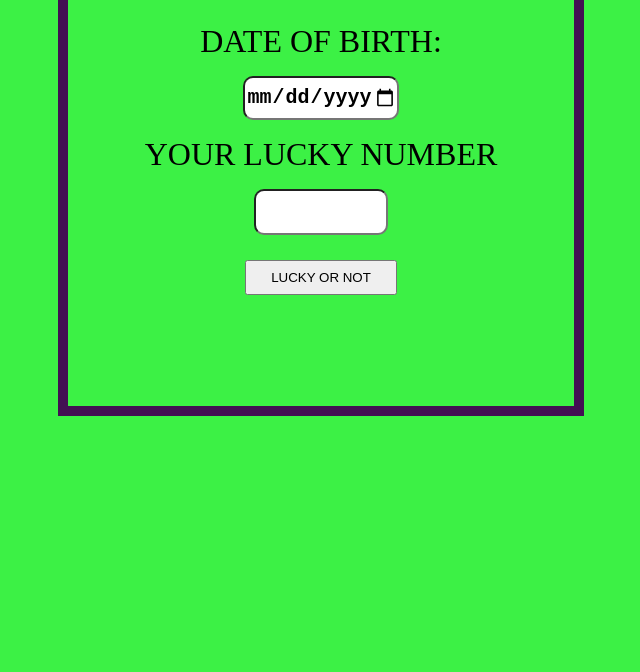
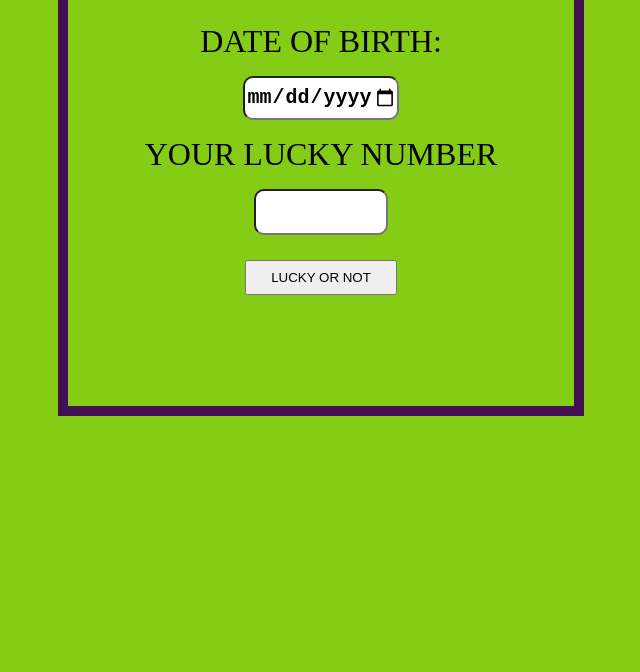
Before and after one commit to pantherblack34/isYourBirthdateLucky, a plain HTML site: page index.html in a window 1280 px wide. Shown: the part 128-800 px from the top of the page, without its empty margins (319-959 px from the left). Drawn offline with Linux system fonts and the light colour scheme.

Commit message:
updated style background

```diff
--- a/style.css
+++ b/style.css
@@ -1,5 +1,5 @@
 :root{
-    --primary-indigo: rgb(60, 241, 69);
+    --primary-indigo: #84CC16;
 }
 
 body{
```
